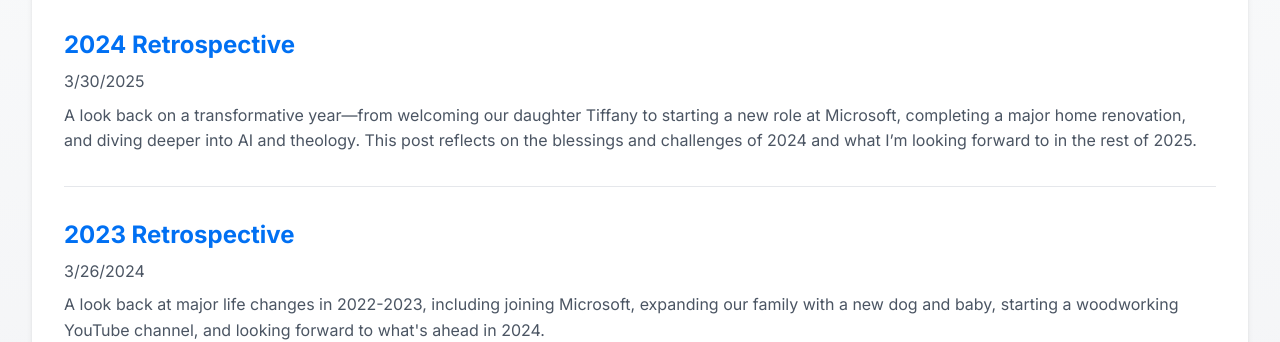
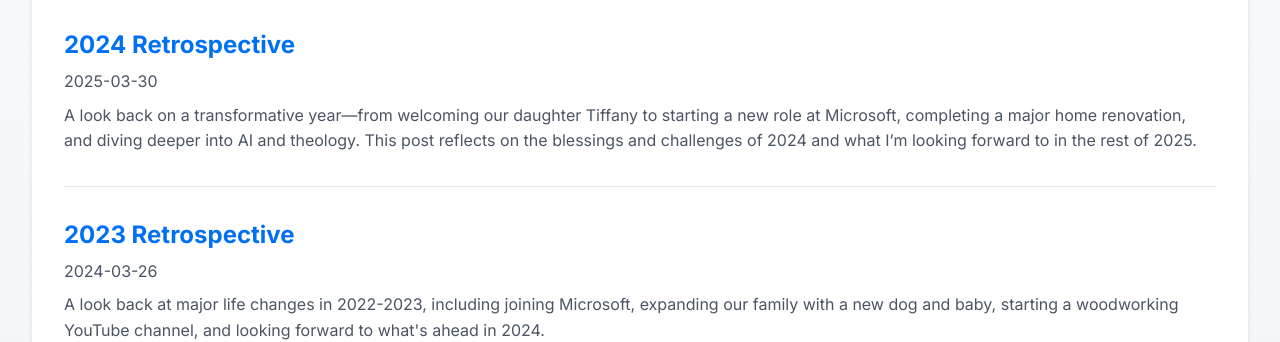
Before and after one commit to danielfullerton/danielfullerton-dot-com, a Next.js app: page /blog in a window 1280 px wide. Shown: the part 219-561 px from the top of the page. Built offline with nearby package versions, Linux system fonts and the light colour scheme.

Commit message:
small fixes

```diff
--- a/pages/blog/index.tsx
+++ b/pages/blog/index.tsx
@@ -62,9 +62,7 @@ export default function BlogIndex({ posts }: BlogIndexProps) {
                   className="block hover:text-blue-600 transition-colors"
                 >
                   <h2 className="text-2xl font-bold mb-2">{post.title}</h2>
-                  <time className="text-gray-600 mb-2 block">
-                    {new Date(post.date).toLocaleDateString()}
-                  </time>
+                  <time className="text-gray-600 mb-2 block">{post.date}</time>
                   {post.description && (
                     <p className="text-gray-600">{post.description}</p>
                   )}
```
